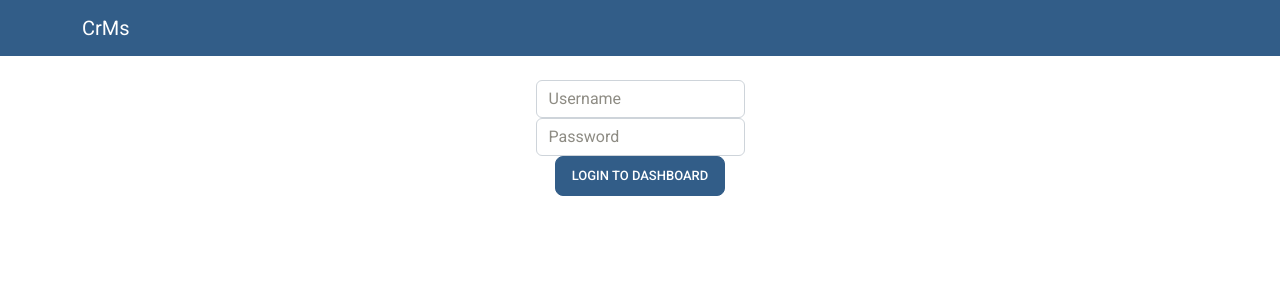
After one commit to kabell/crms, a Flask app: page /login in a window 1280 px wide. The commit adds this page. Shown: the top 300 px of the page. Run offline with Flask 3, Linux system fonts and the light colour scheme; some libraries are stand-ins or nearby versions.

Commit message:
add features

```diff
--- a/crms/app.py
+++ b/crms/app.py
@@ -1,15 +1,29 @@
+import json
 from datetime import date, datetime, timedelta
+from typing import Union
 
-from flask import Flask, Response, render_template, request, send_file
+from flask import (
+    Flask,
+    Response,
+    redirect,
+    render_template,
+    request,
+    send_file,
+    url_for,
+)
+from flask_login import current_user, login_required, login_user, logout_user
+from werkzeug.security import check_password_hash
 
 from crms import config
-from crms.models import Day, DayHistory, db
+from crms.login_manager import login_manager
+from crms.models import Day, DayHistory, User, db
 
 app = Flask(__name__)
 app.config["SQLALCHEMY_DATABASE_URI"] = config.DATABASE_URL
 app.secret_key = config.SECRET_KEY.encode()
 
 db.init_app(app)
+login_manager.init_app(app)
 
 with app.app_context():
     db.create_all()
@@ -41,6 +55,7 @@ values = {
         "10DL": "10DL - Vlhko s klzkosťou",
         "10SL": "10SL - Lesk s klzkosťou",
         "10WL": "10WL - Mokro s klzkosťou",
+        "?X?": "?X? - Ani srnka netuší",
     },
     "color": {
         "N/A": "Žiadne",
@@ -76,6 +91,7 @@ values = {
 
 
 @app.route("/", methods=["GET", "POST"])
+@login_required
 def index() -> str:
     day_date = (
         date.fromisoformat(request.args["day"])
@@ -100,12 +116,14 @@ def index() -> str:
             created=datetime.now(),
         )
 
+    saved = False
     if request.method == "POST":
         day.from_dict(request.form)
         day_history = DayHistory.from_day(day)
         db.session.add(day_history)
         db.session.add(day)
         db.session.commit()
+        saved = True
 
     return render_template(
         "day_form.j2",
@@ -113,16 +131,14 @@ def index() -> str:
         prev_day=day.date - timedelta(days=1),
         next_day=day.date + timedelta(days=1),
         values=values,
+        saved=saved,
     )
 
 
 @app.route("/view")
+@login_required
 def view() -> str:
-    days = (
-        Day.query.where(Day.date > date.today() - timedelta(days=30))
-        .order_by(Day.date)
-        .all()
-    )
+    days = Day.query.order_by(Day.date).all()
     cycles: list[list[Day]] = []
     cur_cycle: list[Day] = []
     for day in days:
@@ -145,3 +161,44 @@ def binary() -> Response:
         "static/sw.js",
         download_name="sw.js",  # type: ignore
     )
+
+
+@app.route("/login", methods=["GET"])
+def login() -> Union[str, Response]:
+    if current_user.is_authenticated:
+        return redirect(url_for("index"))
+    return render_template("login.j2")
+
+
+@app.route("/login", methods=["POST"])
+def login_post() -> Union[Response, str]:
+    name = request.form.get("name")
+    password = request.form.get("password")
+
+    user = User.query.filter_by(name=name).first()
+
+    if not user or not check_password_hash(user.password, password):
+        return render_template("login.j2", login_failed=True)
+
+    login_user(user, remember=True)
+
+    return redirect(url_for("index"))
+
+
+@app.route("/logout", methods=["GET"])
+@login_required
+def logout() -> Response:
+    logout_user()
+    return redirect(url_for("login"))
+
+
+@app.route("/export", methods=["GET"])
+@login_required
+def export() -> Response:
+    data = json.dumps([day.to_dict() for day in Day.query.order_by(Day.date).all()])
+
+    return Response(
+        data,
+        mimetype="application/json",
+        headers={"Content-Disposition": "attachment;filename=crms.json"},
+    )
--- a/crms/templates/layout.j2
+++ b/crms/templates/layout.j2
@@ -37,6 +37,7 @@
         </button>
         <div class="collapse navbar-collapse" id="navbarResponsive">
             <ul class="navbar-nav">
+                {% if current_user.is_authenticated %}
                 <li class="nav-item">
                     <a class="nav-link" href="/view">Náhľad</a>
                 </li>
@@ -46,6 +47,13 @@
                         Install app
                     </a>
                 </li>
+                <li class="nav-item">
+                    <a class="nav-link" href="/export">Export</a>
+                </li>
+                <li class="nav-item">
+                    <a class="nav-link" href="/logout">Odhlásiť</a>
+                </li>
+                {% endif %}
             </ul>
         </div>
     </div>
--- /dev/null
+++ b/crms/templates/login.j2
@@ -0,0 +1,28 @@
+{% extends 'layout.j2' %}
+
+{% block content %}
+    <div class="container">
+
+        <div class="row">
+            <div class="col d-flex justify-content-center">
+                <form method="post" action="{{ url_for('login_post') }}">
+                    <div class="form-row">
+                        <div class="col-md-12">
+                            <div class="position-relative form-group"><input name="name" placeholder="Username"
+                                                                             class="form-control"></div>
+                        </div>
+                        <div class="col-md-12">
+                            <div class="position-relative form-group"><input name="password" placeholder="Password"
+                                                                             type="password" class="form-control"></div>
+                        </div>
+                    </div>
+                    <div class="divider"></div>
+
+                    <div class="text-center">
+                        <button class="btn btn-primary btn-lg">Login to Dashboard</button>
+                    </div>
+                </form>
+            </div>
+        </div>
+    </div>
+{% endblock %}
--- a/pyproject.toml
+++ b/pyproject.toml
@@ -13,6 +13,7 @@ kiwi-structlog-config = "0.1.8"
 envparse = "0.2.0"
 pymysql = "^1.0.2"
 gunicorn = "^20.1.0"
+flask-login = "^0.6.2"
 
 
 [tool.poetry.group.dev.dependencies]
```
Also changed, not shown: crms/login_manager.py (added, +11 -0 lines), crms/models.py (+52 -0 lines), crms/templates/day_form.j2 (+10 -1 lines), scripts/add_user.py (added, +26 -0 lines), 1 other file.
